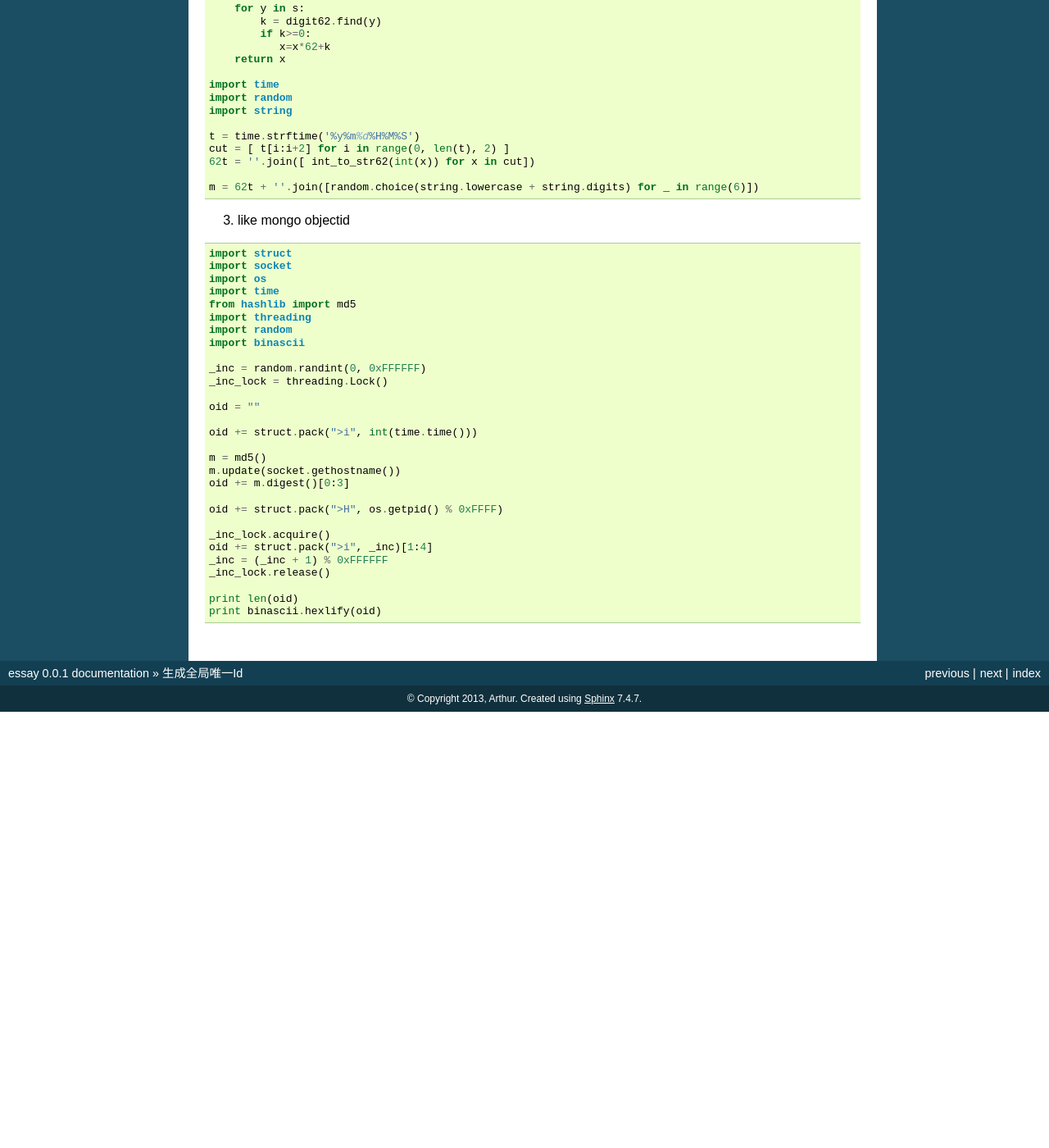
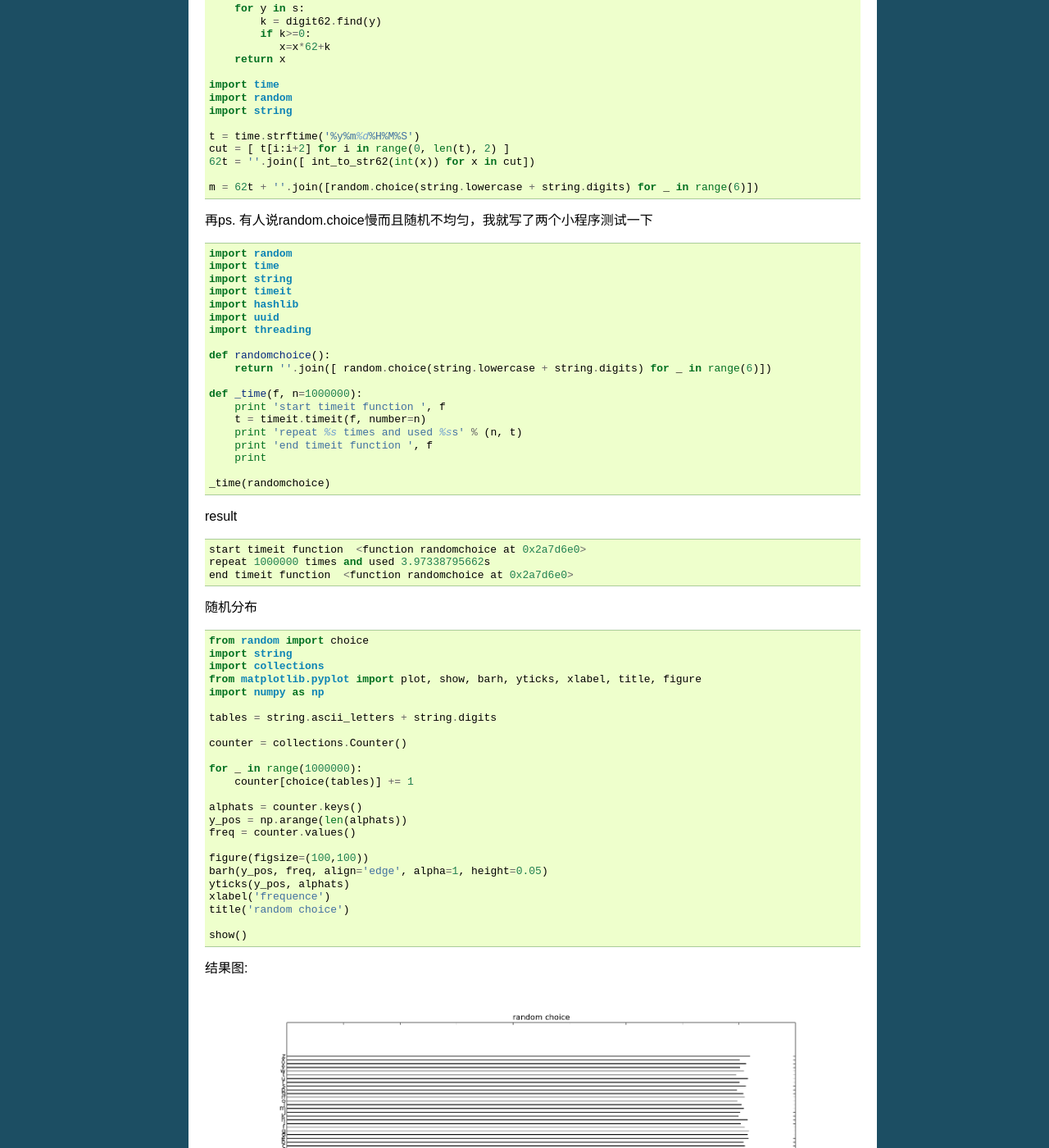
Before and after one commit to largetalk/newdatum, a Sphinx documentation site: the page built from notes/source/201309/unique.rst, in a window 1280 px wide and 1400 px high, scrolled down 1113 px. Shown: the whole window at 82% size. Built offline with Sphinx 7.4.7, drawn with Linux system fonts in a browser that asks for light colours; formulas are drawn with MathJax 3; before the commit the page ends 1981 px from its top, so only the background shows below that.

Commit message:
refine unique.rst

```diff
--- a/notes/source/201309/unique.rst
+++ b/notes/source/201309/unique.rst
@@ -83,6 +83,72 @@
 
     m = 62t + ''.join([random.choice(string.lowercase + string.digits) for _ in range(6)])
 
+再ps. 有人说random.choice慢而且随机不均匀，我就写了两个小程序测试一下
+
+.. code-block:: python
+
+    import random
+    import time
+    import string
+    import timeit
+    import hashlib
+    import uuid
+    import threading
+
+    def randomchoice():
+        return ''.join([ random.choice(string.lowercase + string.digits) for _ in range(6)])
+
+    def _time(f, n=1000000):
+        print 'start timeit function ', f
+        t = timeit.timeit(f, number=n)
+        print 'repeat %s times and used %ss' % (n, t)
+        print 'end timeit function ', f
+        print
+
+    _time(randomchoice)
+
+result ::
+
+    start timeit function  <function randomchoice at 0x2a7d6e0>
+    repeat 1000000 times and used 3.97338795662s
+    end timeit function  <function randomchoice at 0x2a7d6e0>
+
+
+随机分布
+
+.. code-block:: python
+
+    from random import choice
+    import string
+    import collections
+    from matplotlib.pyplot import plot, show, barh, yticks, xlabel, title, figure
+    import numpy as np
+
+    tables = string.ascii_letters + string.digits
+
+    counter = collections.Counter()
+
+    for _ in range(1000000):
+        counter[choice(tables)] += 1
+
+    alphats = counter.keys()
+    y_pos = np.arange(len(alphats))
+    freq = counter.values()
+
+    figure(figsize=(100,100))
+    barh(y_pos, freq, align='edge', alpha=1, height=0.05)
+    yticks(y_pos, alphats)
+    xlabel('frequence')
+    title('random choice')
+
+    show()
+
+结果图:
+
+.. image:: ../_static/img/random_choice.png
+
+可见分布还是比较平均的
+
 3. like mongo objectid
 
 .. code-block:: python
```
Also changed, not shown: notes/source/_static/img/random_choice.png (added).
